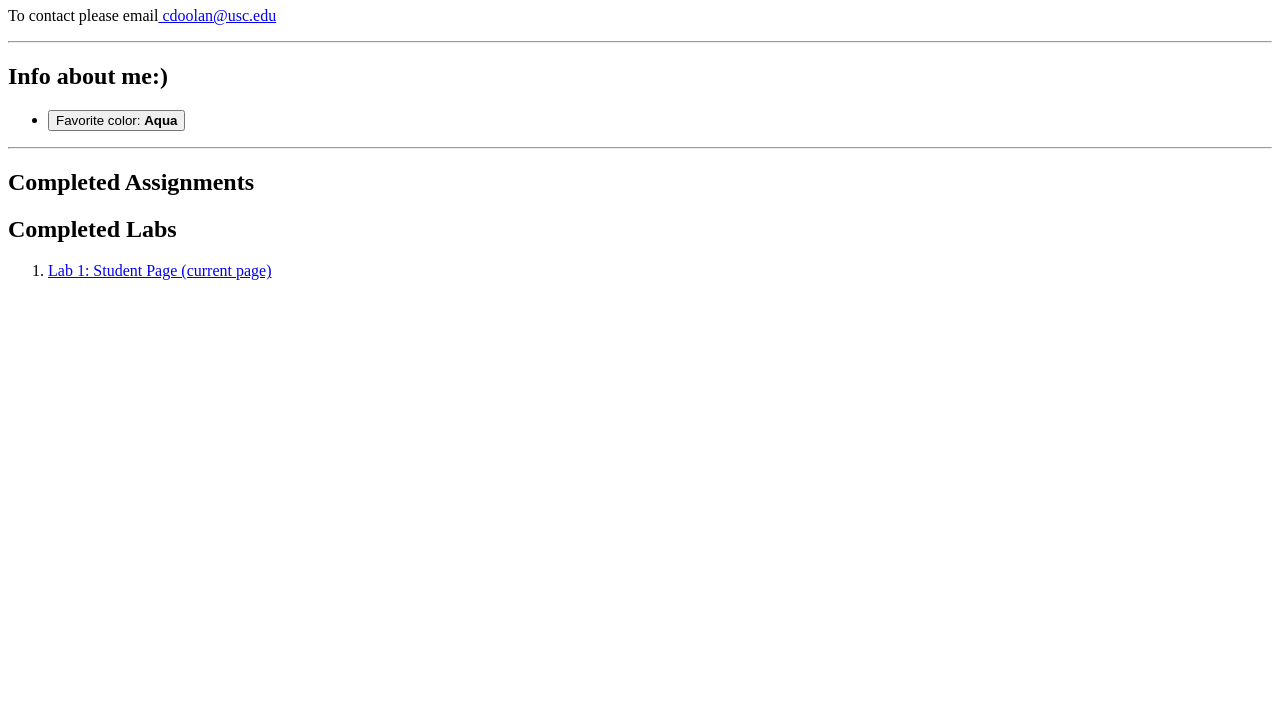
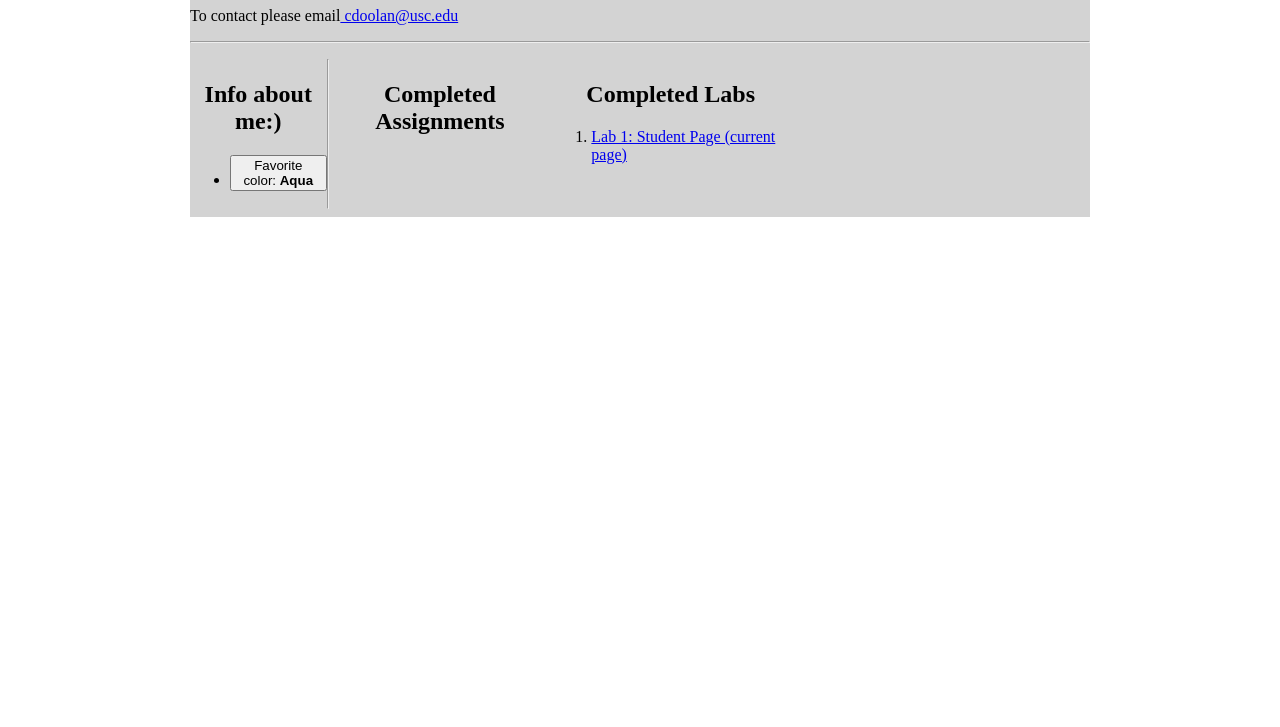
Before and after one commit to uscwebdev/itp301-submissions-CJDoolan, a plain HTML site: page index.html in a window 1280 px wide. Shown: the part 73-800 px from the top of the page. Drawn offline with Linux system fonts and the light colour scheme.

Commit message:
Update index.html

```diff
--- a/index.html
+++ b/index.html
@@ -8,7 +8,46 @@ Christina Doolan | Student Page
 	<meta name=”viewpoint” content= “width=device-width, initial-scale-1>
 
 	<style>
+		h2{
+			text-align: center;
+		}
+		#content{
+			width: 900px;
+			margin-left: auto;
+			margin-right:auto;
+			background-color: lightgrey;
+		}
+		#sec2{
+			display: flex;
+			width: 600px;
 
+
+		}
+		#info{
+			margin: 10px;
+			margin-left: auto;
+			margin-right:auto;
+		}
+		#classes{
+			margin: 10px;
+			margin-left: auto;
+			margin-right:auto;
+		}
+		#sec3{
+			display: flex;
+			width: 600px;
+
+		}
+		#assign{
+			margin: 10px;
+			margin-left: auto;
+			margin-right:auto;
+		}
+		#labs{
+			margin: 10px;
+			margin-left: auto;
+			margin-right:auto;
+		}
 	</style>
 
 
```
